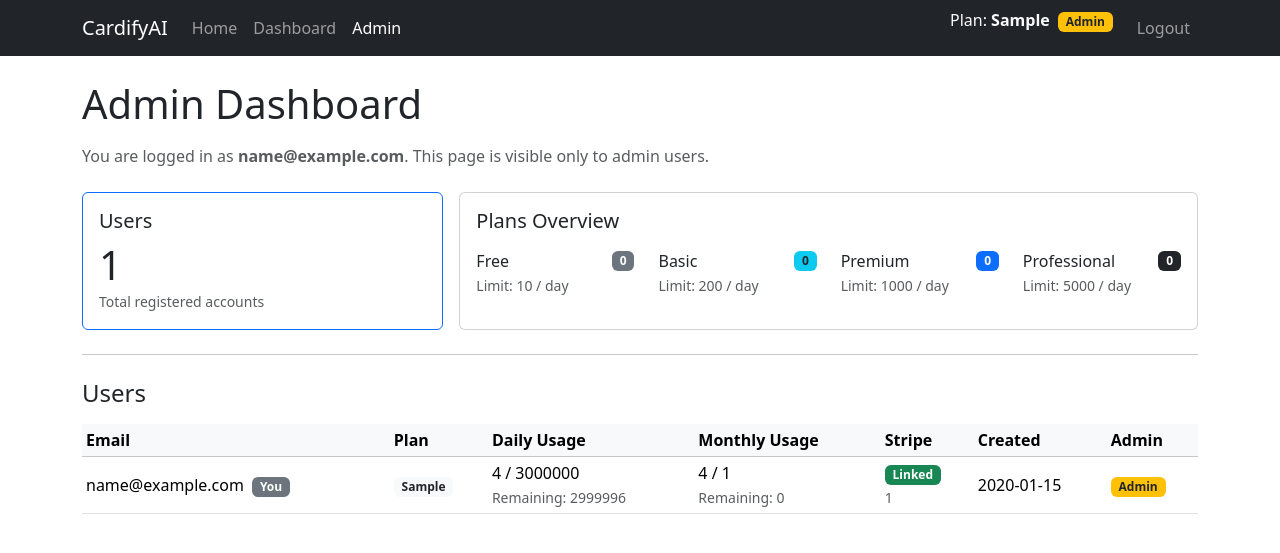
After one commit to cardifyai-code/cardifyai, a Flask app: page /admin in a window 1280 px wide. The commit adds this page. Shown: the top 553 px of the page. Run offline with Flask 3, Linux system fonts and the light colour scheme; a user stored in the database is signed in; tables that the repository leaves empty hold one stand-in row (values such as "Sample post").

Commit message:
Add admin dashboard and updated plan limits

```diff
--- /dev/null
+++ b/app/templates/admin.html
@@ -0,0 +1,168 @@
+{% extends "base.html" %}
+{% block content %}
+
+<h1 class="mb-3">Admin Dashboard</h1>
+
+<p class="text-muted mb-4">
+  You are logged in as <strong>{{ current_user.email }}</strong>.
+  This page is visible only to admin users.
+</p>
+
+<div class="row mb-4 g-3">
+  <div class="col-md-4">
+    <div class="card border-primary h-100">
+      <div class="card-body">
+        <h5 class="card-title">Users</h5>
+        <p class="display-6 mb-0">{{ total_users }}</p>
+        <small class="text-muted">Total registered accounts</small>
+      </div>
+    </div>
+  </div>
+
+  <div class="col-md-8">
+    <div class="card h-100">
+      <div class="card-body">
+        <h5 class="card-title mb-3">Plans Overview</h5>
+        <div class="row">
+          <div class="col-6 col-lg-3 mb-2">
+            <div class="d-flex justify-content-between align-items-center">
+              <span>Free</span>
+              <span class="badge bg-secondary">
+                {{ plan_counts.get('free', 0) }}
+              </span>
+            </div>
+            <small class="text-muted">
+              Limit: {{ plan_limits['free'] }} / day
+            </small>
+          </div>
+          <div class="col-6 col-lg-3 mb-2">
+            <div class="d-flex justify-content-between align-items-center">
+              <span>Basic</span>
+              <span class="badge bg-info text-dark">
+                {{ plan_counts.get('basic', 0) }}
+              </span>
+            </div>
+            <small class="text-muted">
+              Limit: {{ plan_limits['basic'] }} / day
+            </small>
+          </div>
+          <div class="col-6 col-lg-3 mb-2">
+            <div class="d-flex justify-content-between align-items-center">
+              <span>Premium</span>
+              <span class="badge bg-primary">
+                {{ plan_counts.get('premium', 0) }}
+              </span>
+            </div>
+            <small class="text-muted">
+              Limit: {{ plan_limits['premium'] }} / day
+            </small>
+          </div>
+          <div class="col-6 col-lg-3 mb-2">
+            <div class="d-flex justify-content-between align-items-center">
+              <span>Professional</span>
+              <span class="badge bg-dark">
+                {{ plan_counts.get('professional', 0) }}
+              </span>
+            </div>
+            <small class="text-muted">
+              Limit: {{ plan_limits['professional'] }} / day
+            </small>
+          </div>
+        </div>
+      </div>
+    </div>
+  </div>
+</div>
+
+<hr class="mb-4">
+
+<h4 class="mb-3">Users</h4>
+
+<div class="table-responsive">
+  <table class="table table-sm table-hover align-middle">
+    <thead class="table-light">
+      <tr>
+        <th scope="col">Email</th>
+        <th scope="col">Plan</th>
+        <th scope="col">Daily Usage</th>
+        <th scope="col">Monthly Usage</th>
+        <th scope="col">Stripe</th>
+        <th scope="col">Created</th>
+        <th scope="col">Admin</th>
+      </tr>
+    </thead>
+    <tbody>
+      {% for row in user_rows %}
+        {% set u = row.user %}
+        <tr>
+          <td>
+            {{ u.email }}
+            {% if u.id == current_user.id %}
+              <span class="badge bg-secondary ms-1">You</span>
+            {% endif %}
+          </td>
+          <td>
+            {% if row.plan == 'free' %}
+              <span class="badge bg-secondary">Free</span>
+            {% elif row.plan == 'basic' %}
+              <span class="badge bg-info text-dark">Basic</span>
+            {% elif row.plan == 'premium' %}
+              <span class="badge bg-primary">Premium</span>
+            {% elif row.plan == 'professional' %}
+              <span class="badge bg-dark">Professional</span>
+            {% else %}
+              <span class="badge bg-light text-dark">
+                {{ row.plan|capitalize }}
+              </span>
+            {% endif %}
+          </td>
+          <td>
+            <div>
+              {{ row.daily_used }} / {{ row.daily_limit }}
+            </div>
+            <small class="text-muted">
+              Remaining: {{ row.daily_remaining }}
+            </small>
+          </td>
+          <td>
+            {% if row.monthly_quota %}
+              <div>
+                {{ row.monthly_used }} / {{ row.monthly_quota }}
+              </div>
+              <small class="text-muted">
+                Remaining: {{ row.monthly_remaining }}
+              </small>
+            {% else %}
+              <span class="text-muted">—</span>
+            {% endif %}
+          </td>
+          <td>
+            {% if u.stripe_customer_id %}
+              <span class="badge bg-success">Linked</span>
+              <br>
+              <small class="text-muted">
+                {{ u.stripe_price_id or 'No price' }}
+              </small>
+            {% else %}
+              <span class="badge bg-outline-secondary border">
+                None
+              </span>
+            {% endif %}
+          </td>
+          <td>
+            {{ u.created_at.strftime("%Y-%m-%d") if u.created_at else "—" }}
+          </td>
+          <td>
+            {% if u.is_admin %}
+              <span class="badge bg-warning text-dark">Admin</span>
+            {% else %}
+              <span class="text-muted">No</span>
+            {% endif %}
+          </td>
+        </tr>
+      {% endfor %}
+    </tbody>
+  </table>
+</div>
+
+{% endblock %}
--- a/app/templates/base.html
+++ b/app/templates/base.html
@@ -37,6 +37,14 @@
                   Dashboard
                 </a>
               </li>
+              {% if current_user.is_admin %}
+                <li class="nav-item">
+                  <a class="nav-link{% if request.endpoint == 'views.admin_dashboard' %} active{% endif %}"
+                     href="{{ url_for('views.admin_dashboard') }}">
+                    Admin
+                  </a>
+                </li>
+              {% endif %}
             {% endif %}
           </ul>
 
--- a/app/views.py
+++ b/app/views.py
@@ -1,5 +1,6 @@
 from datetime import date
 from io import BytesIO
+from collections import Counter
 
 from flask import (
     Blueprint,
@@ -32,10 +33,10 @@ views_bp = Blueprint("views", __name__)
 # =============================
 
 PLAN_LIMITS = {
-    "free": 10,            # 10 cards/day
-    "basic": 200,          # 200 cards/day
-    "premium": 1_000,      # 1,000 cards/day
-    "professional": 5_000  # 5,000 cards/day
+    "free": 10,          # 10 cards/day
+    "basic": 200,        # 200 cards/day
+    "premium": 1_000,    # 1,000 cards/day
+    "professional": 5_000,  # 5,000 cards/day
 }
 
 ADMIN_LIMIT = 3_000_000  # effectively unlimited for you
@@ -254,3 +255,59 @@ def download(fmt: str):
 
     flash("Unknown download format.", "danger")
     return redirect(url_for("views.dashboard"))
+
+
+# =============================
+# Admin dashboard
+# =============================
+
+
+@views_bp.route("/admin", methods=["GET"])
+@login_required
+def admin_dashboard():
+    """
+    Simple admin dashboard showing all users, their plans, and usage.
+    Restricted to is_admin users.
+    """
+    if not current_user.is_admin:
+        flash("Admin access only.", "danger")
+        return redirect(url_for("views.dashboard"))
+
+    # All users, newest first
+    users = User.query.order_by(User.created_at.desc()).all()
+
+    # Aggregate plan counts
+    plan_counts = Counter((u.plan or "free").lower() for u in users)
+
+    # Build per-user stats
+    user_rows = []
+    for u in users:
+        plan = (u.plan or "free").lower()
+        daily_limit = get_daily_limit(u)
+        daily_used = u.daily_cards_generated or 0
+        daily_remaining = max(0, daily_limit - daily_used)
+
+        monthly_quota = u.monthly_card_quota or 0
+        monthly_used = u.cards_generated_this_month or 0
+        monthly_remaining = max(0, monthly_quota - monthly_used) if monthly_quota else None
+
+        user_rows.append(
+            {
+                "user": u,
+                "plan": plan,
+                "daily_limit": daily_limit,
+                "daily_used": daily_used,
+                "daily_remaining": daily_remaining,
+                "monthly_quota": monthly_quota,
+                "monthly_used": monthly_used,
+                "monthly_remaining": monthly_remaining,
+            }
+        )
+
+    return render_template(
+        "admin.html",
+        user_rows=user_rows,
+        plan_counts=plan_counts,
+        total_users=len(users),
+        plan_limits=PLAN_LIMITS,
+    )
```
